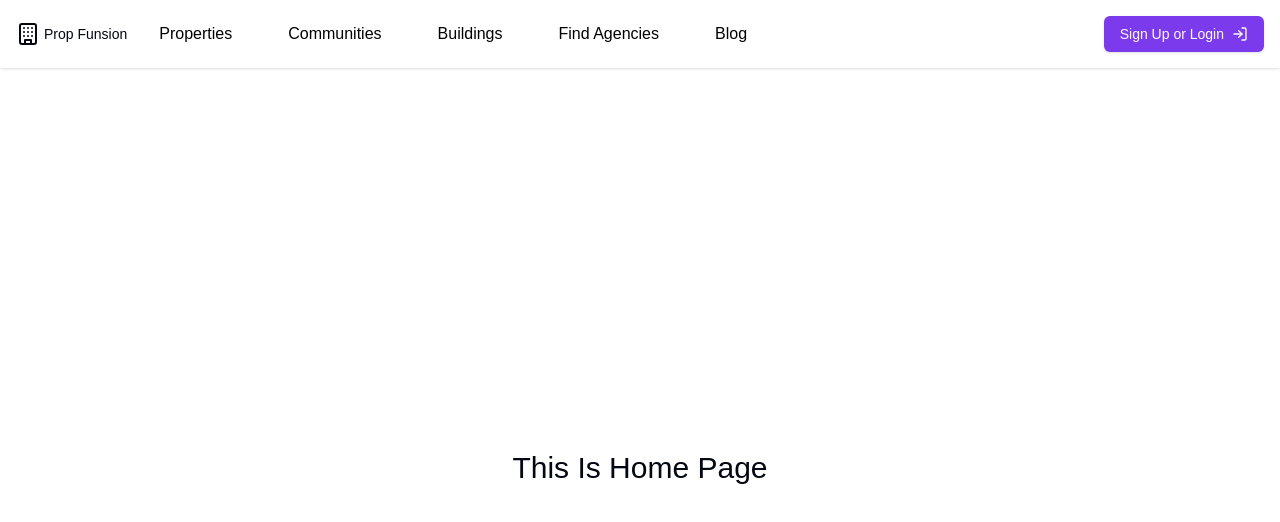
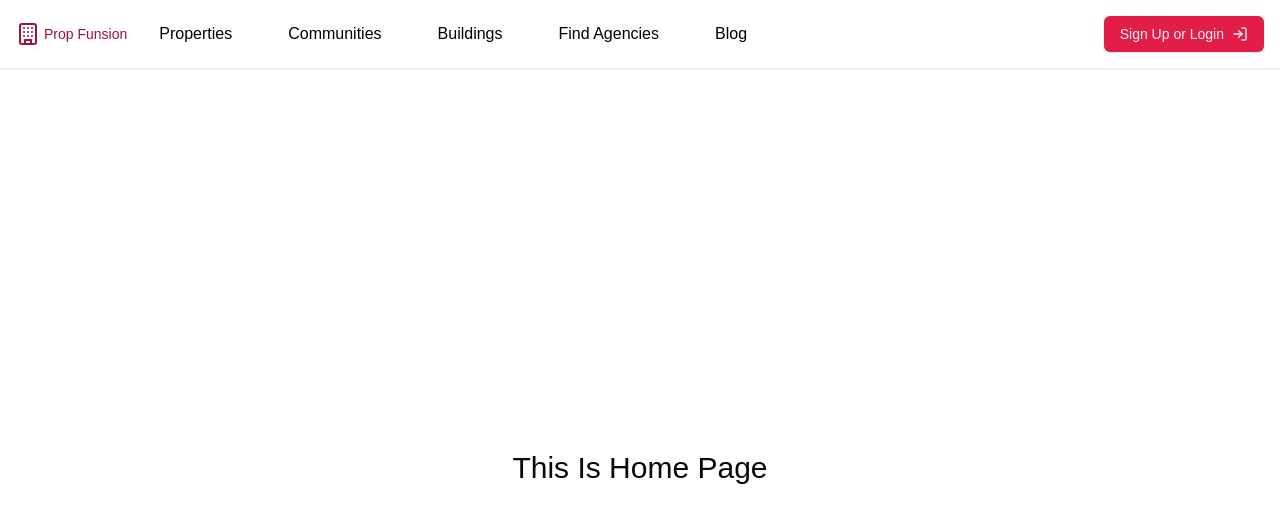
Before and after one commit to AFFWORLDT/prop-fusion-client-facing-next-app, a Next.js app: page / in a window 1280 px wide. Shown: the top 522 px of the page. Built offline with nearby package versions, Linux system fonts and the light colour scheme.

Commit message:
refactor theme

```diff
--- a/src/app/globals.css
+++ b/src/app/globals.css
@@ -6,28 +6,27 @@
   font-family: Arial, Helvetica, sans-serif;
 }
 
-
 @layer base {
   :root {
     --background: 0 0% 100%;
-    --foreground: 224 71.4% 4.1%;
+    --foreground: 240 10% 3.9%;
     --card: 0 0% 100%;
-    --card-foreground: 224 71.4% 4.1%;
+    --card-foreground: 240 10% 3.9%;
     --popover: 0 0% 100%;
-    --popover-foreground: 224 71.4% 4.1%;
-    --primary: 262.1 83.3% 57.8%;
-    --primary-foreground: 210 20% 98%;
-    --secondary: 220 14.3% 95.9%;
-    --secondary-foreground: 220.9 39.3% 11%;
-    --muted: 220 14.3% 95.9%;
-    --muted-foreground: 220 8.9% 46.1%;
-    --accent: 220 14.3% 95.9%;
-    --accent-foreground: 220.9 39.3% 11%;
+    --popover-foreground: 240 10% 3.9%;
+    --primary: 346.8 77.2% 49.8%;
+    --primary-foreground: 355.7 100% 97.3%;
+    --secondary: 240 4.8% 95.9%;
+    --secondary-foreground: 240 5.9% 10%;
+    --muted: 240 4.8% 95.9%;
+    --muted-foreground: 240 3.8% 46.1%;
+    --accent: 240 4.8% 95.9%;
+    --accent-foreground: 240 5.9% 10%;
     --destructive: 0 84.2% 60.2%;
-    --destructive-foreground: 210 20% 98%;
-    --border: 220 13% 91%;
-    --input: 220 13% 91%;
-    --ring: 262.1 83.3% 57.8%;
+    --destructive-foreground: 0 0% 98%;
+    --border: 240 5.9% 90%;
+    --input: 240 5.9% 90%;
+    --ring: 346.8 77.2% 49.8%;
     --radius: 0.5rem;
     --chart-1: 12 76% 61%;
     --chart-2: 173 58% 39%;
@@ -37,25 +36,25 @@
   }
 
   .dark {
-    --background: 224 71.4% 4.1%;
-    --foreground: 210 20% 98%;
-    --card: 224 71.4% 4.1%;
-    --card-foreground: 210 20% 98%;
-    --popover: 224 71.4% 4.1%;
-    --popover-foreground: 210 20% 98%;
-    --primary: 263.4 70% 50.4%;
-    --primary-foreground: 210 20% 98%;
-    --secondary: 215 27.9% 16.9%;
-    --secondary-foreground: 210 20% 98%;
-    --muted: 215 27.9% 16.9%;
-    --muted-foreground: 217.9 10.6% 64.9%;
-    --accent: 215 27.9% 16.9%;
-    --accent-foreground: 210 20% 98%;
+    --background: 20 14.3% 4.1%;
+    --foreground: 0 0% 95%;
+    --card: 24 9.8% 10%;
+    --card-foreground: 0 0% 95%;
+    --popover: 0 0% 9%;
+    --popover-foreground: 0 0% 95%;
+    --primary: 346.8 77.2% 49.8%;
+    --primary-foreground: 355.7 100% 97.3%;
+    --secondary: 240 3.7% 15.9%;
+    --secondary-foreground: 0 0% 98%;
+    --muted: 0 0% 15%;
+    --muted-foreground: 240 5% 64.9%;
+    --accent: 12 6.5% 15.1%;
+    --accent-foreground: 0 0% 98%;
     --destructive: 0 62.8% 30.6%;
-    --destructive-foreground: 210 20% 98%;
-    --border: 215 27.9% 16.9%;
-    --input: 215 27.9% 16.9%;
-    --ring: 263.4 70% 50.4%;
+    --destructive-foreground: 0 85.7% 97.3%;
+    --border: 240 3.7% 15.9%;
+    --input: 240 3.7% 15.9%;
+    --ring: 346.8 77.2% 49.8%;
     --chart-1: 220 70% 50%;
     --chart-2: 160 60% 45%;
     --chart-3: 30 80% 55%;
@@ -63,7 +62,6 @@
     --chart-5: 340 75% 55%;
   }
 }
-
 
 @layer base {
   * {
--- a/src/components/global/Logo.tsx
+++ b/src/components/global/Logo.tsx
@@ -5,9 +5,9 @@
   return (
     <div className="flex items-center gap-1 font-medium cursor-pointer">
       <span>
-        <Building className="items-center" />
+        <Building className="items-center text-rose-800" />
       </span>
-      <span className="text-sm flex">Prop Funsion</span>
+      <span className="text-sm flex text-rose-800">Prop Funsion</span>
     </div>
   );
 }
--- a/src/components/global/Navbar.tsx
+++ b/src/components/global/Navbar.tsx
@@ -41,7 +41,7 @@
             {NAV_ITEMS.map((item) => (
               <Link href={item.href} key={item.label}>
                 <li
-                  className="text-black hover:text-purple-800 hover:bg-purple-50 px-3 py-1 rounded-full cursor-pointer transition-all duration-200"
+                  className="text-black hover:text-red-800 hover:bg-red-50 px-3 py-1 rounded-full cursor-pointer transition-all duration-200"
                   aria-label={item.label}
                 >
                   {item.label}
```
